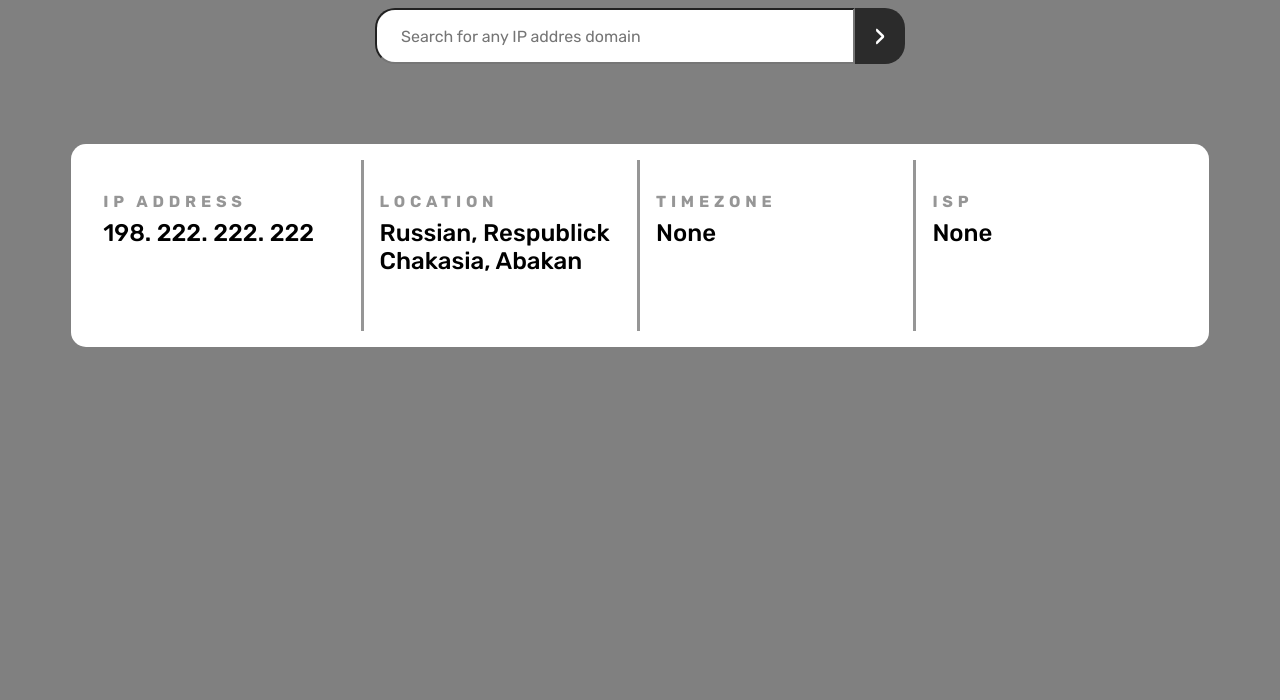
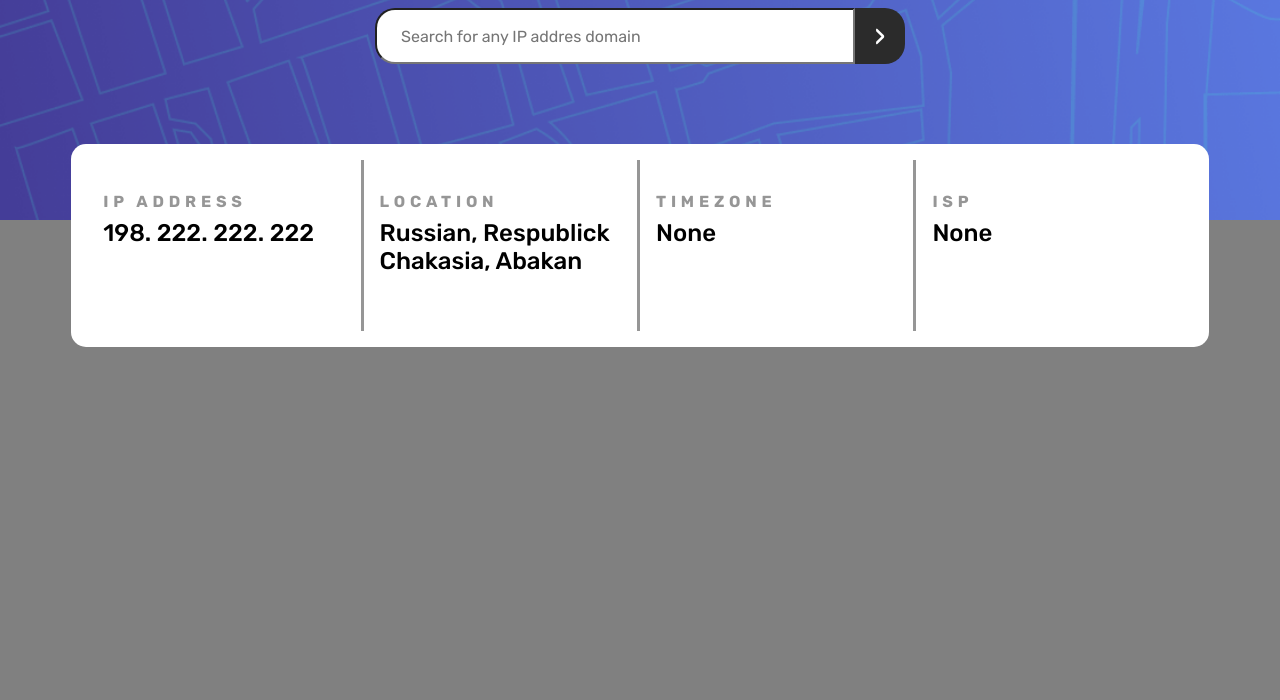
Before and after one commit to DanyaCorneum/IP-Address-Tracker, a website built with Parcel: page index.html in a window 1280 px wide. Shown: the part 100-800 px from the top of the page. Built offline with nearby package versions, Linux system fonts and the light colour scheme; files whose address does not match are found by name.

Commit message:
minor changes 2x

```diff
--- a/src/styles/style.css
+++ b/src/styles/style.css
@@ -3,7 +3,7 @@ main {
   position: relative;
   background-size: cover;
   text-align: center;
-  background-image: url(IP-Address-Tracker/images/pattern-bg-desktop.png);
+  background-image: url(/images/pattern-bg-desktop.png);
   padding-top: 3rem;
   padding-left: 1rem;
   padding-right: 1rem;
```
